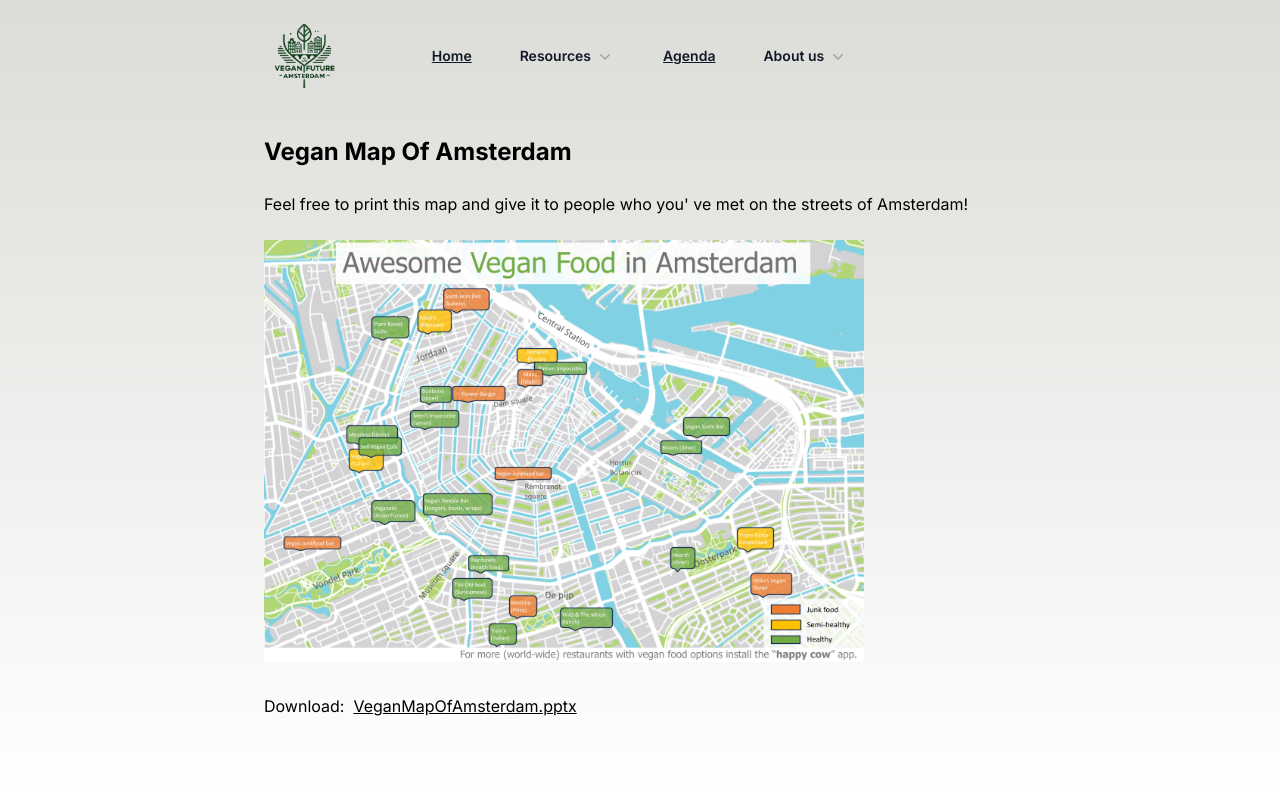
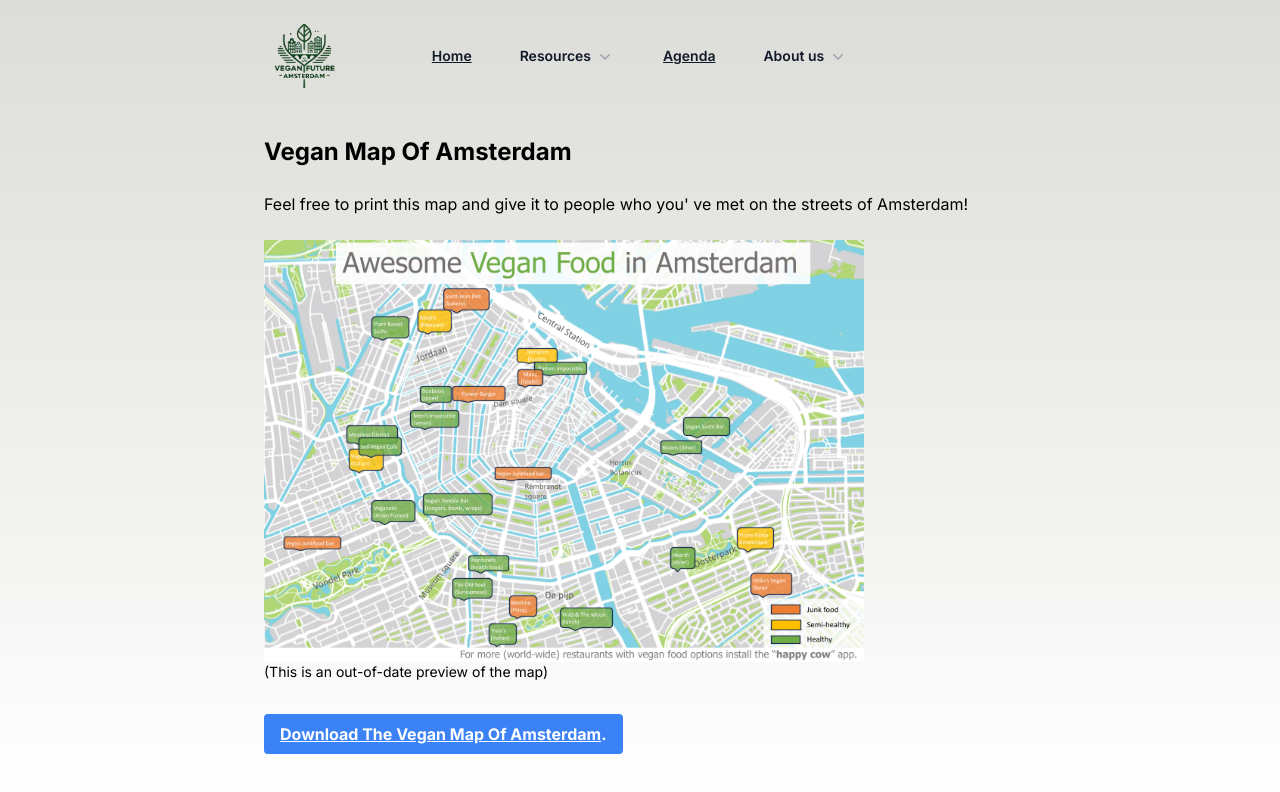
Before and after one commit to veganfuture/veganfuture.org, a Next.js app: page /mapofamsterdam in a window 1280 px wide. Shown: the top 792 px of the page. Built offline with nearby package versions, Linux system fonts and the light colour scheme.

Commit message:
Vegan map of amsterdam: fix link to latest version

```diff
--- a/app/mapofamsterdam/page.tsx
+++ b/app/mapofamsterdam/page.tsx
@@ -6,10 +6,12 @@ export default function MapOfAmsterdam() {
     </div>
     <div className="p-4">
       <img src="resources/map/VeganMapOfAmsterdam.png" alt="Vegan Map of Amsterdam" width={600} />
+      <p className="text-sm">(This is an out-of-date preview of the map)</p>
     </div>
     <div className="p-4">
-      Download: &nbsp;
-      <a href="resources/map/VeganMapOfAmsterdam.pptx" className="underline">VeganMapOfAmsterdam.pptx</a>
+      <button className="bg-blue-500 hover:bg-blue-700 text-white font-bold py-2 px-4 rounded">
+      <a href="https://docs.google.com/presentation/d/16F4U-JpXus9jmki1cBIgfK4uLjDkWrf8zwSNMA9u8JE/edit?usp=sharing">Download The Vegan Map Of Amsterdam</a>.
+      </button>
     </div>
   </>;
 }
```
